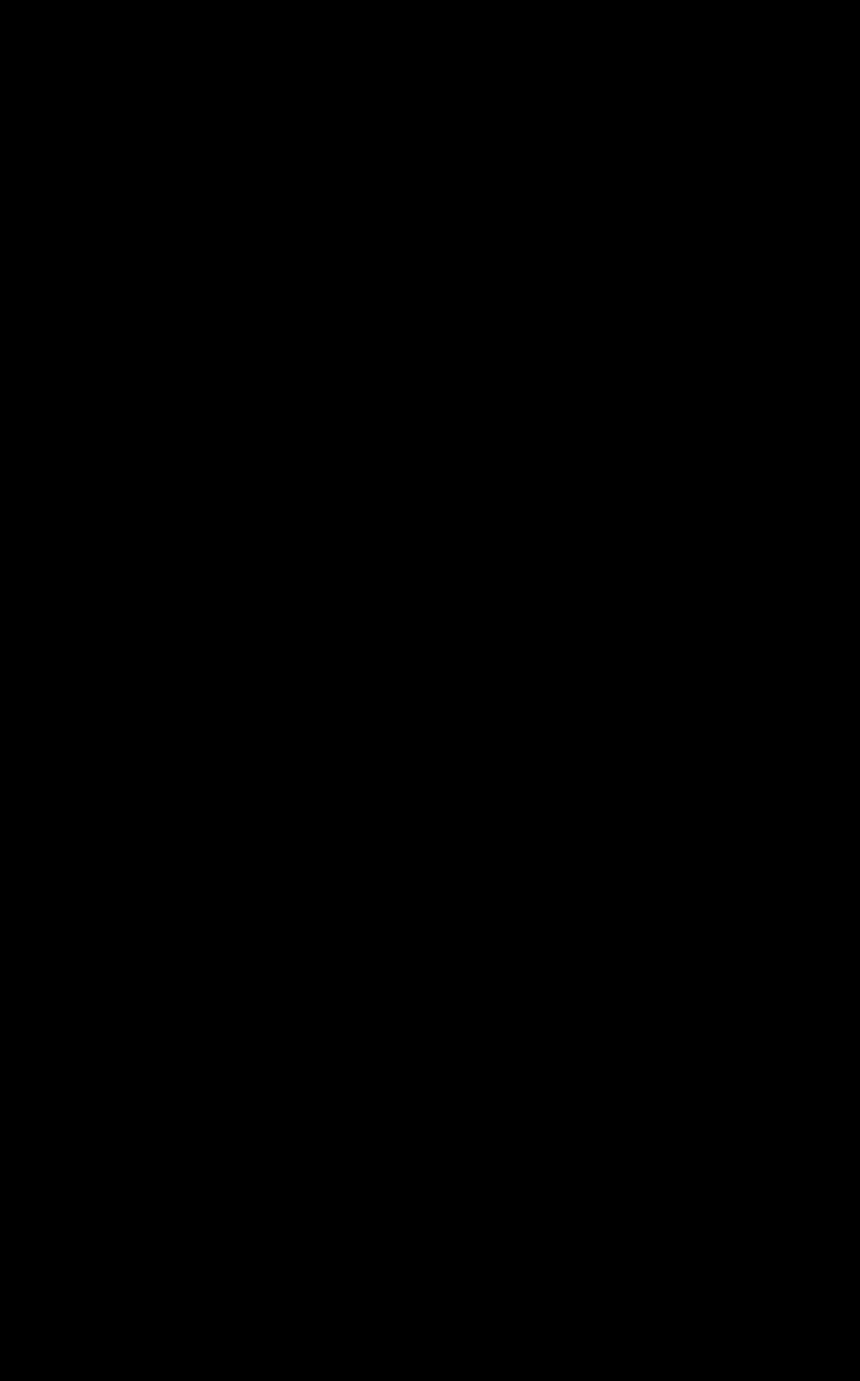
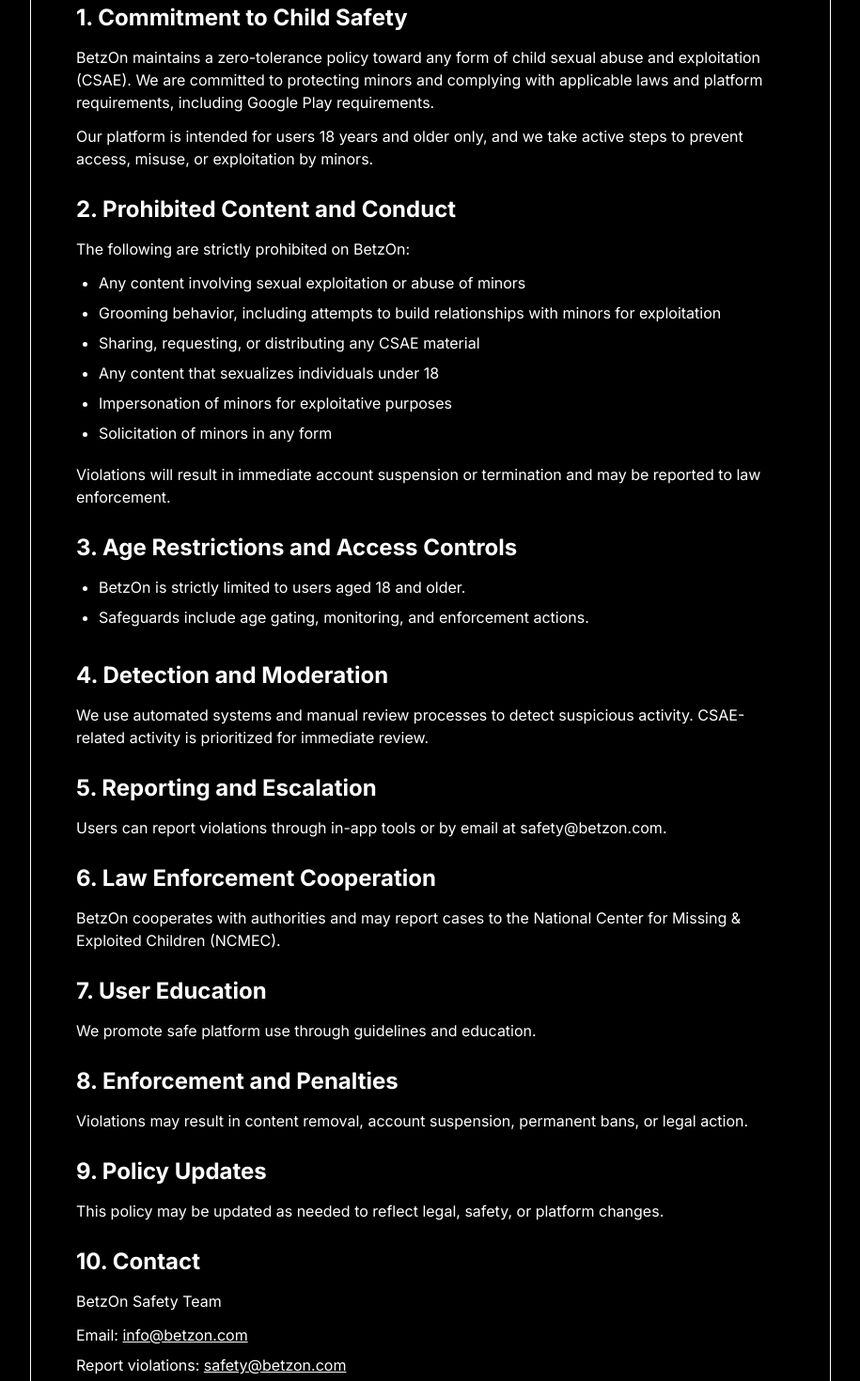
Before and after one commit to betzon/betzon, a Next.js app: page /child-safety-csae-policy in a window 1280 px wide. Before the commit this address had no page. Shown: the part 440-1910 px from the top of the page at 94% size, without its empty margins (182-1097 px from the left). Before the commit the page ends 800 px from the top, so only its background shows below. Built offline with nearby package versions, Linux system fonts and the light colour scheme.

Commit message:
child policy

```diff
--- /dev/null
+++ b/src/app/(landing)/child-safety-csae-policy/page.js
@@ -0,0 +1,183 @@
+"use client"
+
+import React from 'react'
+import Link from 'next/link'
+import { Box, Container, Stack, Typography } from '@mui/material'
+
+const sections = [
+    {
+        title: '1. Commitment to Child Safety',
+        body: [
+            'BetzOn maintains a zero-tolerance policy toward any form of child sexual abuse and exploitation (CSAE). We are committed to protecting minors and complying with applicable laws and platform requirements, including Google Play requirements.',
+            'Our platform is intended for users 18 years and older only, and we take active steps to prevent access, misuse, or exploitation by minors.',
+        ],
+    },
+    {
+        title: '2. Prohibited Content and Conduct',
+        intro: 'The following are strictly prohibited on BetzOn:',
+        bullets: [
+            'Any content involving sexual exploitation or abuse of minors',
+            'Grooming behavior, including attempts to build relationships with minors for exploitation',
+            'Sharing, requesting, or distributing any CSAE material',
+            'Any content that sexualizes individuals under 18',
+            'Impersonation of minors for exploitative purposes',
+            'Solicitation of minors in any form',
+        ],
+        outro: 'Violations will result in immediate account suspension or termination and may be reported to law enforcement.',
+    },
+    {
+        title: '3. Age Restrictions and Access Controls',
+        bullets: [
+            'BetzOn is strictly limited to users aged 18 and older.',
+            'Safeguards include age gating, monitoring, and enforcement actions.',
+        ],
+    },
+    {
+        title: '4. Detection and Moderation',
+        body: [
+            'We use automated systems and manual review processes to detect suspicious activity. CSAE-related activity is prioritized for immediate review.',
+        ],
+    },
+    {
+        title: '5. Reporting and Escalation',
+        body: [
+            'Users can report violations through in-app tools or by email at safety@betzon.com.',
+        ],
+    },
+    {
+        title: '6. Law Enforcement Cooperation',
+        body: [
+            'BetzOn cooperates with authorities and may report cases to the National Center for Missing & Exploited Children (NCMEC).',
+        ],
+    },
+    {
+        title: '7. User Education',
+        body: [
+            'We promote safe platform use through guidelines and education.',
+        ],
+    },
+    {
+        title: '8. Enforcement and Penalties',
+        body: [
+            'Violations may result in content removal, account suspension, permanent bans, or legal action.',
+        ],
+    },
+    {
+        title: '9. Policy Updates',
+        body: [
+            'This policy may be updated as needed to reflect legal, safety, or platform changes.',
+        ],
+    },
+    {
+        title: '10. Contact',
+        body: [
+            'BetzOn Safety Team',
+        ],
+    },
+]
+
+const ChildSafetyPolicyPage = () => {
+    return (
+        <Box
+            sx={{
+                minHeight: '100vh',
+                py: { xs: 8, md: 12 },
+                px: 2,
+            }}
+        >
+            <Container maxWidth="md">
+                <Stack spacing={4}>
+                    <Box
+                        sx={{
+                            p: { xs: 4, sm: 6 },
+                            borderRadius: 4,
+                            border: '1px solid white',
+                            backgroundColor: 'transparent',
+                            color: 'white',
+                            '& .MuiTypography-root': { color: 'white' },
+                            '& a': { color: 'white', textDecoration: 'underline' },
+                        }}
+                    >
+                        <Stack spacing={3}>
+                            <Box>
+                                <Typography variant="h3" component="h1" sx={{ fontWeight: 700, mb: 2 }}>
+                                    Child Safety &amp; CSAE Prevention Policy
+                                </Typography>
+                                <Typography variant="body2">
+                                    Effective Date: 04.01.2026
+                                </Typography>
+                                <Typography variant="body2">
+                                    Last Updated: 04.01.2026
+                                </Typography>
+                            </Box>
+
+                            <Typography variant="body1">
+                                This page summarizes BetzOn&apos;s child safety standards and CSAE prevention commitments for users, platforms, and regulators.
+                            </Typography>
+
+                            {sections.map((section) => (
+                                <Stack key={section.title} spacing={1.5}>
+                                    <Typography variant="h5" sx={{ fontWeight: 700 }}>
+                                        {section.title}
+                                    </Typography>
+
+                                    {section.intro ? (
+                                        <Typography variant="body1">
+                                            {section.intro}
+                                        </Typography>
+                                    ) : null}
+
+                                    {section.body?.map((paragraph) => (
+                                        <Typography
+                                            key={paragraph}
+                                            variant="body1"
+                                        >
+                                            {paragraph}
+                                        </Typography>
+                                    ))}
+
+                                    {section.bullets ? (
+                                        <Box component="ul" sx={{ pl: 3, my: 0 }}>
+                                            {section.bullets.map((item) => (
+                                                <Box component="li" key={item} sx={{ mb: 1 }}>
+                                                    <Typography variant="body1">
+                                                        {item}
+                                                    </Typography>
+                                                </Box>
+                                            ))}
+                                        </Box>
+                                    ) : null}
+
+                                    {section.outro ? (
+                                        <Typography variant="body1">
+                                            {section.outro}
+                                        </Typography>
+                                    ) : null}
+
+                                    {section.title === '10. Contact' ? (
+                                        <Stack spacing={1}>
+                                            <Typography variant="body1">
+                                                Email:{' '}
+                                                <Link href="mailto:info@betzon.com">
+                                                    info@betzon.com
+                                                </Link>
+                                            </Typography>
+                                            <Typography variant="body1">
+                                                Report violations:{' '}
+                                                <Link href="mailto:safety@betzon.com">
+                                                    safety@betzon.com
+                                                </Link>
+                                            </Typography>
+                                        </Stack>
+                                    ) : null}
+                                </Stack>
+                            ))}
+                        </Stack>
+                    </Box>
+                </Stack>
+            </Container>
+        </Box>
+    )
+}
+
+export default ChildSafetyPolicyPage
--- a/src/app/components/navigation/landing-footer.js
+++ b/src/app/components/navigation/landing-footer.js
@@ -33,6 +33,10 @@
         {
             title: 'Acceptable Use Policy',
             path: 'https://app.termly.io/policy-viewer/policy.html?policyUUID=5f2223cf-7007-4c12-93ad-b8e5acbf2155',
+        },
+        {
+            title: 'Child Safety & CSAE Policy',
+            path: '/child-safety-csae-policy',
         },
         {
             title: 'Delete account & data',
```
